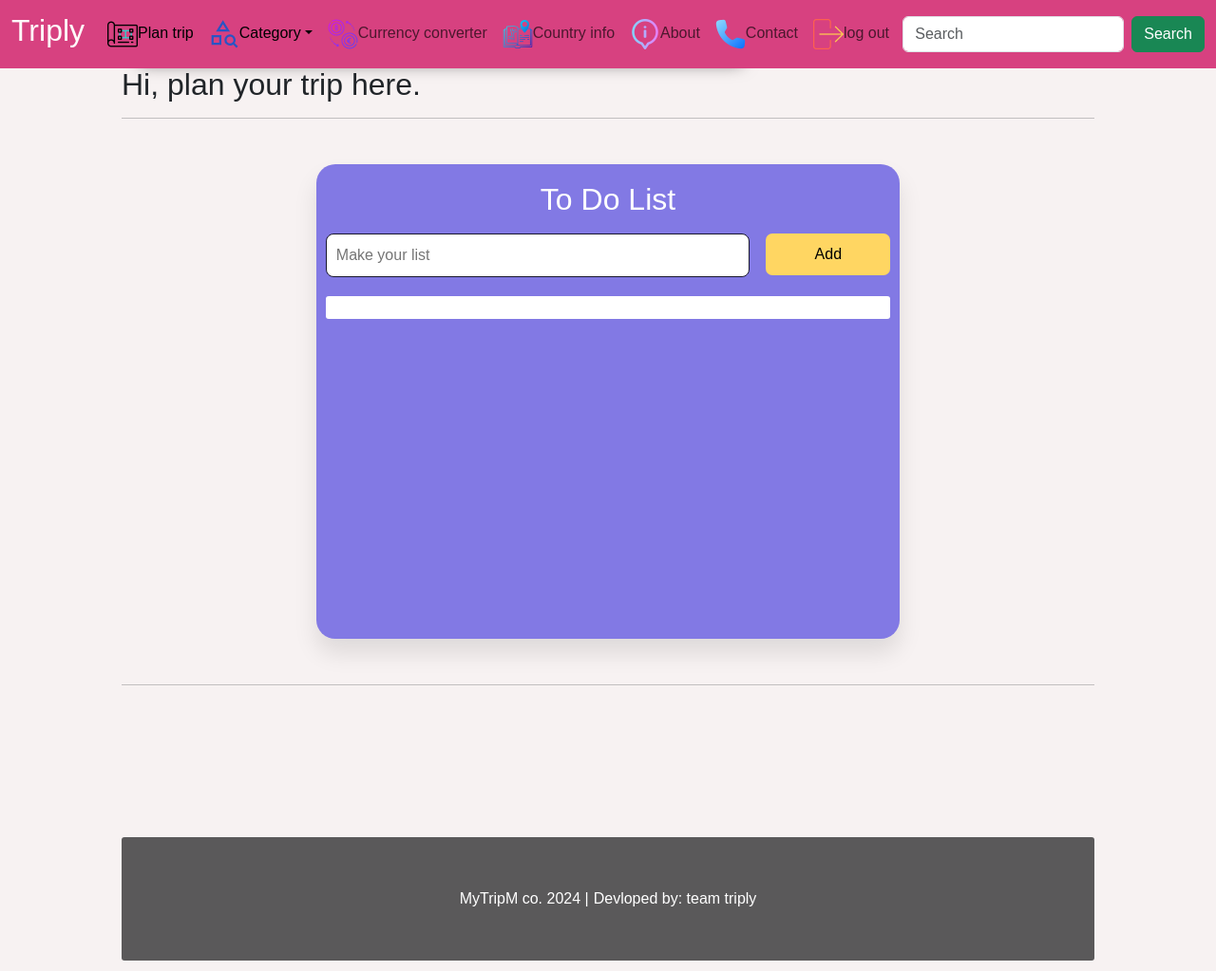
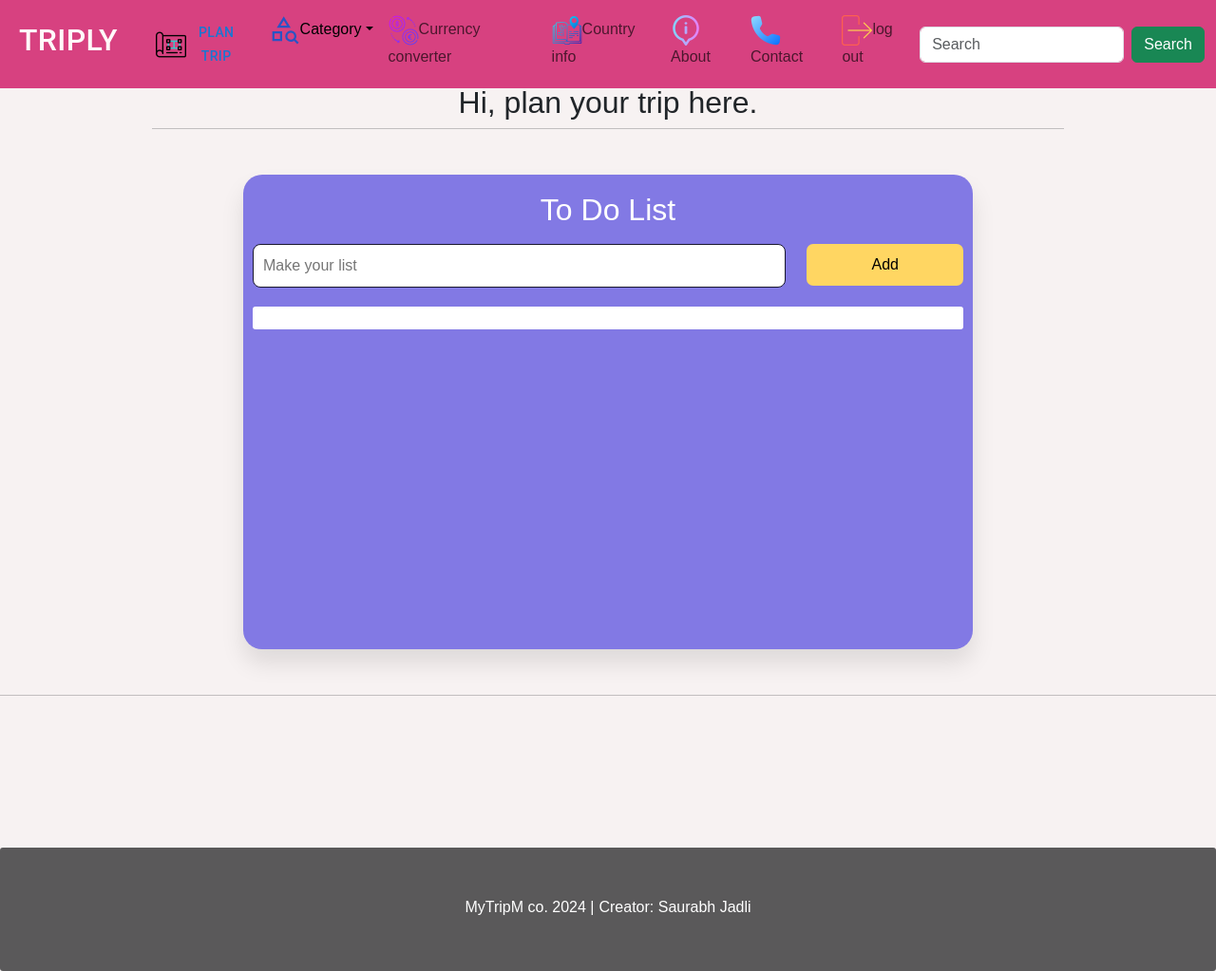
Before and after one commit to SaurabhJadli/triply-v2, a React (Vite) app in the folder frontend/: page /plan in a window 1280 px wide. Shown: the whole page at 95% size. Built offline with nearby package versions, Linux system fonts and the light colour scheme.

Commit message:
minor fixes

```diff
--- a/frontend/src/components/Footer.jsx
+++ b/frontend/src/components/Footer.jsx
@@ -4,9 +4,10 @@ import React from 'react';
 
 export default function Footer() {
 	return (
-		<div className='journal-footer'>
-			<caption className='text-white'>MyTripM co. 2024 |</caption>
-			<caption className='footer-caption text-white'> Devloped by: team triply </caption>
-		</div>
+		<footer className='journal-footer'>
+			<p className='text-white'>MyTripM co. 2024 |</p>
+
+			<p className='footer-caption text-white'>Creator: Saurabh Jadli</p>
+		</footer>
 	)
 };
--- a/frontend/src/components/Header.jsx
+++ b/frontend/src/components/Header.jsx
@@ -10,6 +10,7 @@ import map from "../assets/logos/map.png";
 import about from "../assets/logos/about.png";
 import contact from "../assets/logos/contact.png";
 import logout from "../assets/logos/log-out.png";
+import { Button } from "@mui/material";
 
 export default function Header() {
 
@@ -22,7 +23,10 @@ export default function Header() {
 			<div className="container">
 			<nav className="navbar navbar-expand-lg nav-color  fixed-top" >
   <div className="container-fluid nav-color">
-  <Link to="/home" className="navbar-brand " ><h2 className="logoTitle">Triply</h2></Link>
+
+  <Link to="/home" className="navbar-brand " >
+  <Button title="Triply home"><h2 className="logoTitle">Triply</h2></Button>
+  </Link>
 
     <button className="navbar-toggler" type="button" data-bs-toggle="collapse" data-bs-target="#navbarTogglerDemo02" aria-controls="navbarTogglerDemo02" aria-expanded="false" aria-label="Toggle navigation">
       <span className="navbar-toggler-icon"></span>
@@ -32,8 +36,11 @@ export default function Header() {
     <ul className="navbar-nav me-auto my-2 my-lg-0 navbar-nav-scroll scrollHeight" >
           <li className="nav-item">
 		<Link to="/plan" className="nav-link active" aria-current="page" >
+    <Button title="Plan your trip">
 		<img src={plan} alt="planLogo" className="headLogo" />
-			Plan trip</Link>
+			Plan trip
+    </Button>
+      </Link>
         </li>
 
 
--- a/frontend/src/pages/Plain.jsx
+++ b/frontend/src/pages/Plain.jsx
@@ -6,11 +6,10 @@ import Footer from "../components/Footer";
 
 export default function Plan() {
     return(
-        <div className="plan">
+        <div>
         <Header />
-        <h2>Hi, plan your trip here.</h2>
-
-        <hr/>
+        <h2 className='text-center mt-4'>Hi, plan your trip here.</h2>
+        <hr className="w-75 m-auto" />
 
       <Todo />
         <hr/>
```
